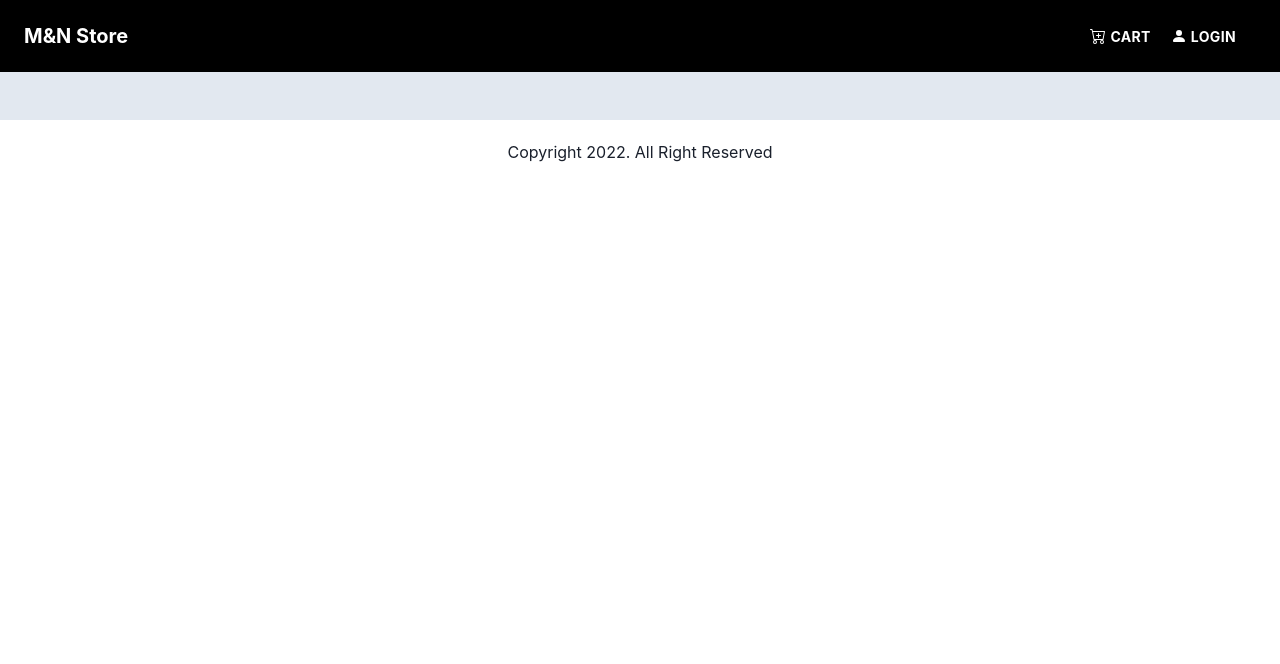
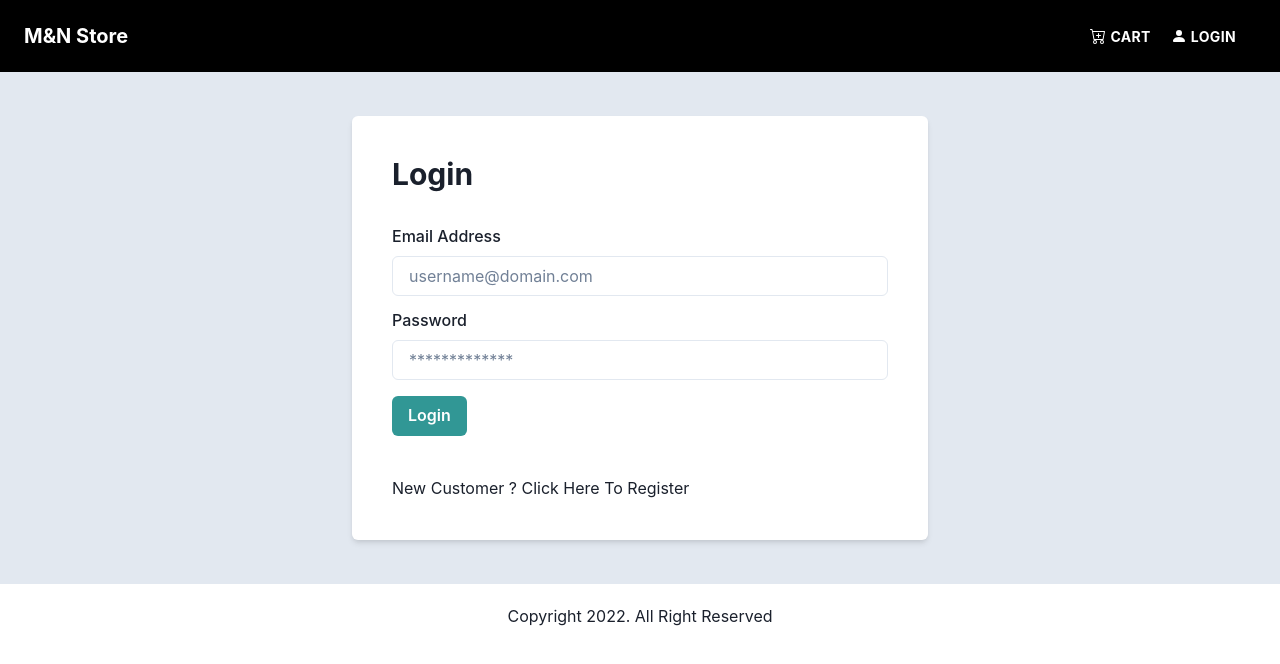
Before and after one commit to yaseenmalik008/E-Commerce, a React (Create React App) app in the folder frontend/: page /login in a window 1280 px wide. Shown: the top 664 px of the page. Built offline with nearby package versions, Linux system fonts and the light colour scheme.

Commit message:
Step 36 and 37 completed. User Login Screen done.

```diff
--- a/frontend/src/App.js
+++ b/frontend/src/App.js
@@ -6,6 +6,7 @@ import HomeScreen from './screen/HomeScreen'
 import {Flex} from "@chakra-ui/react"
 import ProductScreen from './screen/ProductScreen'
 import CartScreen from './screen/CartScreen'
+import LoginScreen from './screen/LoginScreen'
 
 
 const App = () => {
@@ -26,7 +27,7 @@ const App = () => {
     <Route path = "/product/:id" element= {<ProductScreen/>}/>
     <Route path = "/cart/:id" element = {<CartScreen/>}/>
     <Route path = "/cart" element = {<CartScreen/>}/>
-
+<Route path='/login' element = {<LoginScreen/>}/>
    </Routes>
     </Flex>
     <Footer/>
--- /dev/null
+++ b/frontend/src/Components/FormContainer.js
@@ -0,0 +1,17 @@
+import { Flex } from '@chakra-ui/react';
+
+const FormContainer = ({ children, width = 'xl' }) => {
+	return (
+		<Flex
+			direction='column'
+			boxShadow='md'
+			rounded='md'
+			bgColor='white'
+			p='10'
+			width={width}>
+			{children}
+		</Flex>
+	);
+};
+
+export default FormContainer;
--- /dev/null
+++ b/frontend/src/screen/LoginScreen.js
@@ -0,0 +1,98 @@
+import {
+  Flex,
+  Button,
+  FormControl,
+  FormLabel,
+  Heading,
+  Input,
+  Link,
+  Spacer,
+  Text,
+} from "@chakra-ui/react";
+import { useEffect, useState } from "react";
+import { useDispatch, useSelector } from "react-redux";
+import {
+  Link as RouterLink,
+  useNavigate,
+  useSearchParams,
+} from "react-router-dom";
+import { login } from "../actions/userAction";
+import FormContainer from "../Components/FormContainer";
+import Message from "../Components/Message";
+
+const LoginScreen = () => {
+  const dispatch = useDispatch();
+  const navigate = useNavigate();
+
+  let [searchParams] = useSearchParams();
+  let redirect = searchParams.get("redirect") || "/";
+
+  const [email, setEmail] = useState("");
+  const [password, setPassword] = useState("");
+
+  const userLogin = useSelector((state) => state.userLogin);
+  const { loading, error, userInfo } = userLogin;
+
+  useEffect(() => {
+    if (userInfo) {
+      navigate(redirect);
+    }
+  }, [dispatch, userInfo, redirect]);
+
+  const submitHandler = (e) => {
+    e.preventDefault();
+    dispatch(login(email, password));
+  };
+
+  return (
+    <Flex w="full" alignItems="center" justifyContent="center" py="5">
+      <FormContainer>
+        <Heading as="h1" fontSize="3xl" mb="8">
+          Login
+        </Heading>
+
+        {error && <Message type="error">{error}</Message>}
+
+        <from onSubmit={submitHandler}>
+          <FormControl id="email">
+            <FormLabel htmlFor="email">Email Address</FormLabel>
+            <Input
+              id="email"
+              type="email"
+              placeholder="username@domain.com"
+              value={email}
+              onChange={(e) => setEmail(e.target.value)}
+            />
+          </FormControl>
+
+          <Spacer h="3" />
+
+          <FormControl id="password">
+            <FormLabel htmlFor="password">Password</FormLabel>
+            <Input
+              id="password"
+              type="password"
+              placeholder="*************"
+              value={password}
+              onChange={(e) => setPassword(e.target.value)}
+            />
+          </FormControl>
+
+          <Button type="submit" colorScheme="teal" mt=" 4" isLoading={loading}>
+            Login
+          </Button>
+        </from>
+        <Flex pt="10">
+          <Text fontweigth="semibold">
+            New Customer ?{" "}
+            <Link as={RouterLink} to="/register">
+              Click Here To Register
+            </Link>
+          </Text>
+        </Flex>
+      </FormContainer>
+    </Flex>
+  );
+};
+
+export default LoginScreen;
--- a/frontend/src/store.js
+++ b/frontend/src/store.js
@@ -18,7 +18,7 @@ const cartItemFromStorage = localStorage.getItem('cartItems')
 
 const userInfoFromStorage = localStorage.getItem('userInfo')
  ?JSON.parse(localStorage.getItem('userinfo'))
- :{};
+ :null;
 const initialState = {
 cart : {cartItems : cartItemFromStorage},
 userLogin  : {userInfo : userInfoFromStorage},
```
